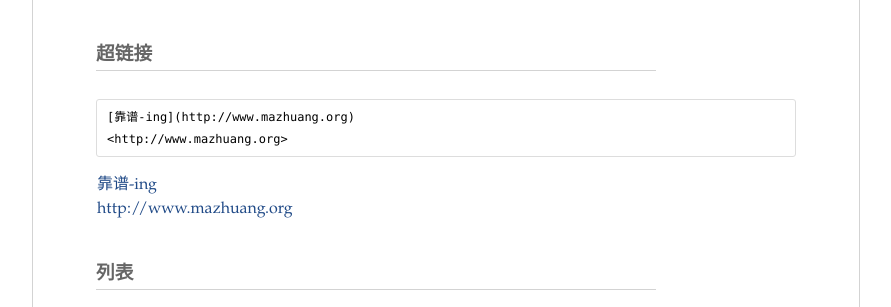
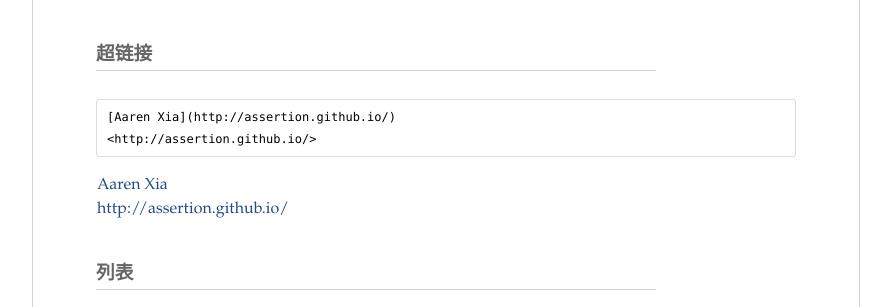
Before and after one commit to assertion/assertion.github.io, a Jekyll site: the page built from pages/markdown.md, in a window 1280 px wide and 900 px high. Shown: the part 366-673 px from the top of the window, without its empty margins (194-1085 px from the left). Built offline with Jekyll 4.4.1, drawn with Linux system fonts in a browser that asks for light colours; Markdown is read by kramdown in place of the engine named in the settings.

Commit message:
modify mz

````diff
--- a/_config.yml
+++ b/_config.yml
@@ -1,11 +1,11 @@
 # ---------------- #
 #   Main Configs   #
 # ---------------- #
-baseurl: http://www.mazhuang.org
-url: http://www.mazhuang.org
+baseurl: http://assertion.github.io
+url: http://assertion.github.io
 date_format: "ordinal"
-title: 靠谱-ing
-author: Zhuang Ma
+title: Aaren Xia
+author: Aaren Xia
 paginate: 9
 
 # ---------------- #
--- a/atom.xml
+++ b/atom.xml
@@ -13,7 +13,7 @@
     <name><![CDATA[{{ site.author | strip_html }}]]></name>
     {% if site.email %}<email><![CDATA[{{ site.email }}]]></email>{% endif %}
   </author>
-  <generator uri="http://www.mazhuang.org/">靠谱-ing</generator>
+  <generator uri="http://assertion.github.io/">Aaren Xia</generator>
 
   {% for post in site.posts %}
   <entry>
--- a/pages/markdown.md
+++ b/pages/markdown.md
@@ -16,11 +16,11 @@
 
 ###超链接
 ```
-[靠谱-ing](http://www.mazhuang.org)
-<http://www.mazhuang.org>
+[Aaren Xia](http://assertion.github.io/)
+<http://assertion.github.io/>
 ```
-[靠谱-ing](http://www.mazhuang.org)
-<http://www.mazhuang.org>
+[Aaren Xia](http://assertion.github.io/)
+<http://assertion.github.io/>
 
 ###列表
 ```
````
Also changed, not shown: _posts/2012-02-12-hge.md (+1 -1 lines), _posts/2014-10-12-csdnresautocomment.md (+2 -2 lines), 1 other file.
